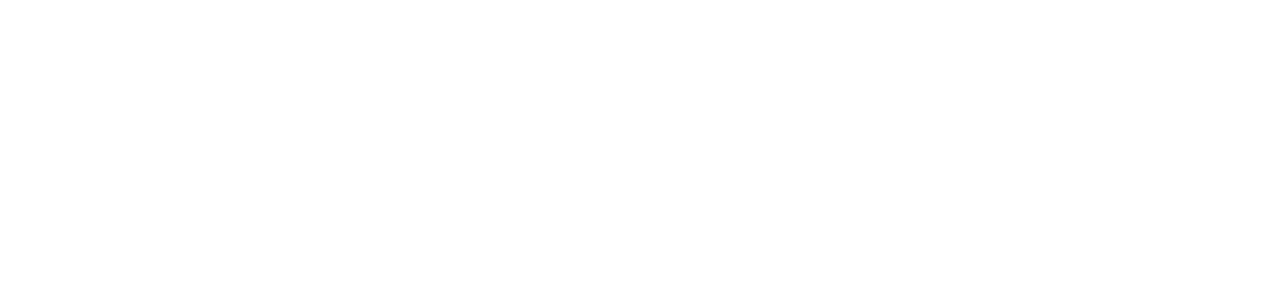
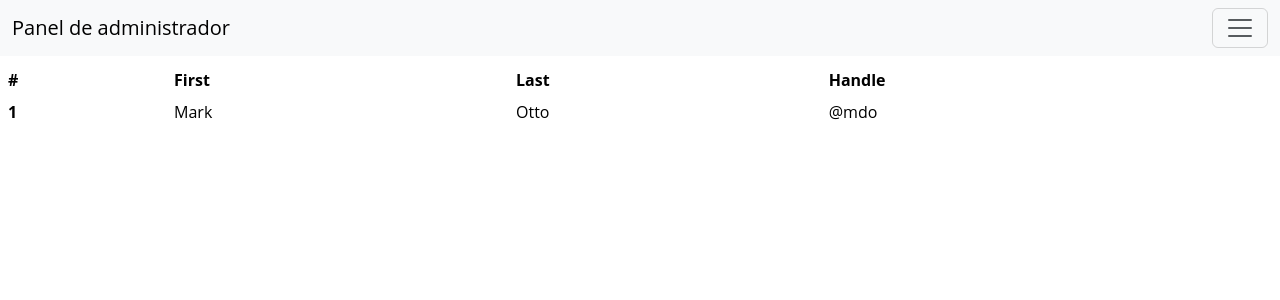
Before and after one commit to victorwake/PG-Wine-Main, a React (Create React App) app in the folder client/: page /admin/editWines in a window 1280 px wide. Before the commit this address had no page. Shown: the top 300 px of the page. Built offline with nearby package versions, Linux system fonts and the light colour scheme; a web font is replaced by a local one.

Commit message:
Actualizado

```diff
--- a/client/package.json
+++ b/client/package.json
@@ -3,6 +3,7 @@
   "version": "0.1.0",
   "private": true,
   "dependencies": {
+    "@algolia/autocomplete-core": "1.8.0",
     "@reduxjs/toolkit": "^1.9.1",
     "@testing-library/jest-dom": "^5.11.10",
     "@testing-library/react": "^11.2.6",
@@ -41,5 +42,8 @@
       "last 1 firefox version",
       "last 1 safari version"
     ]
+  },
+  "devDependencies": {
+    "tailwindcss": "^3.2.6"
   }
 }
--- a/client/src/App.jsx
+++ b/client/src/App.jsx
@@ -7,6 +7,7 @@ import { Details } from './components/details/Details';
 import { Create } from './components/create/Create';
 import { Login } from './components/login/Login';
 import { Admin } from './components/admin/Admin';
+import { EditList } from './components/editList/EditList';
 
 function App() {
     return (
@@ -18,6 +19,7 @@ function App() {
                 <Route path="/details/:id" element={<Details />} />
                 <Route path="/admin/create/:id" element={<Create />} />
                 <Route path="/admin/create" element={<Create />} />
+                <Route path="/admin/editWines" element={<EditList/>}/>
                 <Route path="/login" element={<Login/>}/>
                 <Route path="/admin" element={<Admin/>}/>
             </Routes>
--- /dev/null
+++ b/client/src/components/editList/EditList.jsx
@@ -0,0 +1,32 @@
+import './editList.css';
+import {NavAdmin} from '../navAdmin/NavAdmin'
+
+
+export const EditList = () =>  {
+
+    return(
+        <div>
+        <NavAdmin/>
+
+            <table class="table">
+            <thead>
+                <tr>
+                <th scope="col">#</th>
+                <th scope="col">First</th>
+                <th scope="col">Last</th>
+                <th scope="col">Handle</th>
+                </tr>
+            </thead>
+            <tbody>
+                <tr>
+                <th scope="row">1</th>
+                <td>Mark</td>
+                <td>Otto</td>
+                <td>@mdo</td>
+                </tr>
+            </tbody>
+        </table>
+
+    </div>
+    )
+}
--- /dev/null
+++ b/client/src/components/editList/editList.css
@@ -0,0 +1,3 @@
+.table {
+    margin-top: 5%;
+}
--- a/client/src/components/navAdmin/NavAdmin.jsx
+++ b/client/src/components/navAdmin/NavAdmin.jsx
@@ -43,7 +43,7 @@ export const NavAdmin = () =>{
                                 </a>
                                 <ul class="dropdown-menu">
                                     <a class="dropdown-item" href='/admin/create' >Crear</a>
-                                    <button class="dropdown-item">Editar</button>
+                                    <a class="dropdown-item" href='/admin/editWines'>Editar</a>
                                 </ul>
                             </li>
                                 <li class="nav-item">
--- a/client/src/components/searchBar/SearchBar.jsx
+++ b/client/src/components/searchBar/SearchBar.jsx
@@ -1,52 +1,89 @@
 import './searchBar.css';
-import React, {useState, useEffect} from 'react';
-import {useDispatch, useSelector} from 'react-redux';
-import {getWinesByName} from '../../redux/actions';
+import {creataAutocomplete, createAutocomplete} from '@algolia/autocomplete-core'
+import { useState, useMemo, useRef } from 'react';
+import { useSelector } from 'react-redux';
+import { Link } from 'react-router-dom';
+import { getWinesByName } from '../../redux/actions';
 
 
-export const SearchBar = () =>  {
-  const dispatch = useDispatch();
-  const [input, setInput] = useState('');
+const AutocompleteItem = ({id, name, image, price}) => {
+    return (
+    <li>
+        <Link to={`/details/${id}`}>
+            <a className="hover:bg-blue-300 flex gap-4 p-4">
+                {/* <img src={image} alt={name} className='w-12 h-12 object-contain'/> */}
+                <div>
+                    <h3 className='text-sm font-semibold'>{name}</h3>
+                    <p className='text-xs text-gray-600'>${price}</p>
+                </div>
+            </a>
+        </Link>
+    </li>
+    )
+}
 
+export const SearchBar = (props) =>  {
+    const [autocompleteState, setAutocompleteState] = useState({
+        collections:[],
+        isOpen: false
+    })
 
-  function handleInputChange(e) {
-    e.preventDefault();
-    setInput(e.target.value);
-    // console.log(name)
-  }
+    const wines = useSelector(state => state.wines)
 
-  function handleSumit(e) {
-    e.preventDefault();
-    setInput('');
-    if(input){
-      dispatch(getWinesByName(input))
-    }else{
-      setInput('')
-      alert('Debe ingresar un nombre de vino o bodega')
-    }
-  }
+    const autocomplete = useMemo (()=>createAutocomplete({
+        placeholder:'Buscar',
+        onStateChange:({state})=> setAutocompleteState(state),
+        getSources:()=>[{
+            sourceId: 'wines-next-api',
+            getItems:({query})=>{
+                if(!!query){
+                   return wines
+                }
+            }
+        }],
+        ...props
+    }), [props])
 
-  // useEffect(() => {
-  //   dispatch(getWinesByName(input));
-  // }, [dispatch]);
+    const formRef = useRef(null)
+    const inputRef = useRef(null)
+    const panelRef = useRef(null)
+
+    const formProps = autocomplete.getFormProps({
+        inputElement:inputRef.current
+    })
+    const inputProps = autocomplete.getInputProps({
+        inputElement:inputRef.current
+    })
 
     return (
-    <div>
-      {/* <label for="exampleDataList" class="form-label">Datalist example</label> */}
-<input class="form-control" list="datalistOptions" id="exampleDataList" placeholder="Type to search..."/>
-<datalist id="datalistOptions">
-  <option value="San Francisco"/>
-  <option value="New York"/>
-  <option value="Seattle"/>
-  <option value="Los Angeles"/>
-  <option value="Chicago"/>
-</datalist>
-       {/* <form class="d-flex" role="search">
-        <input class="form-control me-2" type="search" placeholder="Buscar" aria-label="Buscar" onChange={(e) => handleInputChange(e)}/>
-        <button class="btn btn-outline-success " type="submit" onClick={(e) => handleSumit(e)}><i class="bi bi-search"></i></button>
-      </form> */}
-    </div>
-  );
+        <form ref={formRef} className='flex justify-center mb-20' {...formProps}>
+            <div className='flex relative p-1'>
+                <input ref={inputRef} className='flex-1 p-2 pl-4 rounded-full w-full' type="text" placeholder='Buscar' {...inputProps}/>
+            {
+                autocompleteState.isOpen && (
+                    <div className='absolute top-0 left-0 border border-gray-100 bg-white rounded-lg shadow-lg z-10' ref={panelRef} {...autocomplete.getPanelProps()}>
+                        {autocompleteState.collections.map((collection,index) => {
+                            const {items} = collection
+                            console.log(items)
+                            return(
+                                <section key={`section-${index}`}>
+                                    {items.length > 0 && (
+                                        <ul {...autocomplete.getListProps()}>
+                                            {
+                                                items.map(item=><AutocompleteItem key={item.id} {...item}/>)
+                                            }
+                                        </ul>
+                                    )}
+                                </section>
+                            )
+
+                       })}
+                    </div>
+                )
+            }
+            </div>
+        </form>
+    )
 
 
 };
```
Also changed, not shown: client/src/components/searchBar/CopySearchBar.jsx (added, +52 -0 lines).
